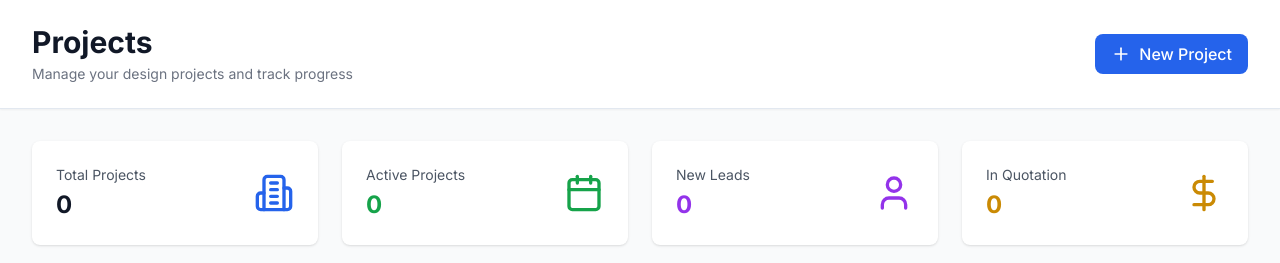
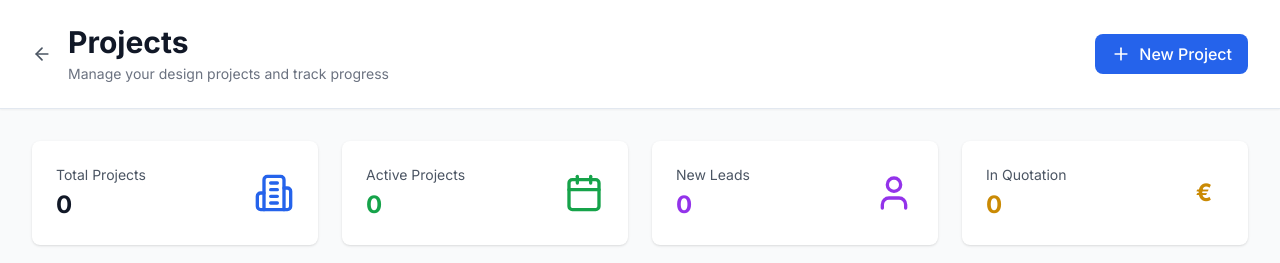
Before and after one commit to romanab06-cell/accent-sales-crm-temp, a Next.js app: page /projects in a window 1280 px wide. Shown: the top 263 px of the page. Built offline with nearby package versions, Linux system fonts and the light colour scheme; no server answers; the database is empty.

Commit message:
Add back button to Projects page and change $ to € icon

```diff
--- a/app/projects/page.tsx
+++ b/app/projects/page.tsx
@@ -11,7 +11,8 @@ import {
   User,
   Calendar,
   DollarSign,
-  MapPin
+  MapPin,
+  ArrowLeft
 } from 'lucide-react';
 
 const PROJECT_STATUS_COLORS = {
@@ -152,11 +153,16 @@ export default function ProjectsPage() {
       <header className="bg-white shadow-sm border-b">
         <div className="max-w-7xl mx-auto px-4 py-6 sm:px-6 lg:px-8">
           <div className="flex items-center justify-between">
+          <div className="flex items-center gap-4">
+  <Link href="/" className="text-gray-600 hover:text-gray-900">
+    <ArrowLeft className="w-5 h-5" />
+  </Link>
   <div>
     <h1 className="text-3xl font-bold text-gray-900">Projects</h1>
     <p className="mt-1 text-sm text-gray-500">
       Manage your design projects and track progress
     </p>
+  </div>
 </div>
             <Link
               href="/projects/new"
@@ -208,7 +214,7 @@ export default function ProjectsPage() {
                 <p className="text-sm text-gray-600">In Quotation</p>
                 <p className="text-2xl font-bold text-yellow-600 mt-1">{statusCounts.quotation || 0}</p>
               </div>
-              <DollarSign className="w-10 h-10 text-yellow-600" />
+              <div className="w-10 h-10 text-yellow-600 flex items-center justify-center text-2xl font-bold">€</div>
             </div>
           </div>
         </div>
```
Lines whose indentation alone changed are shown as unchanged.
